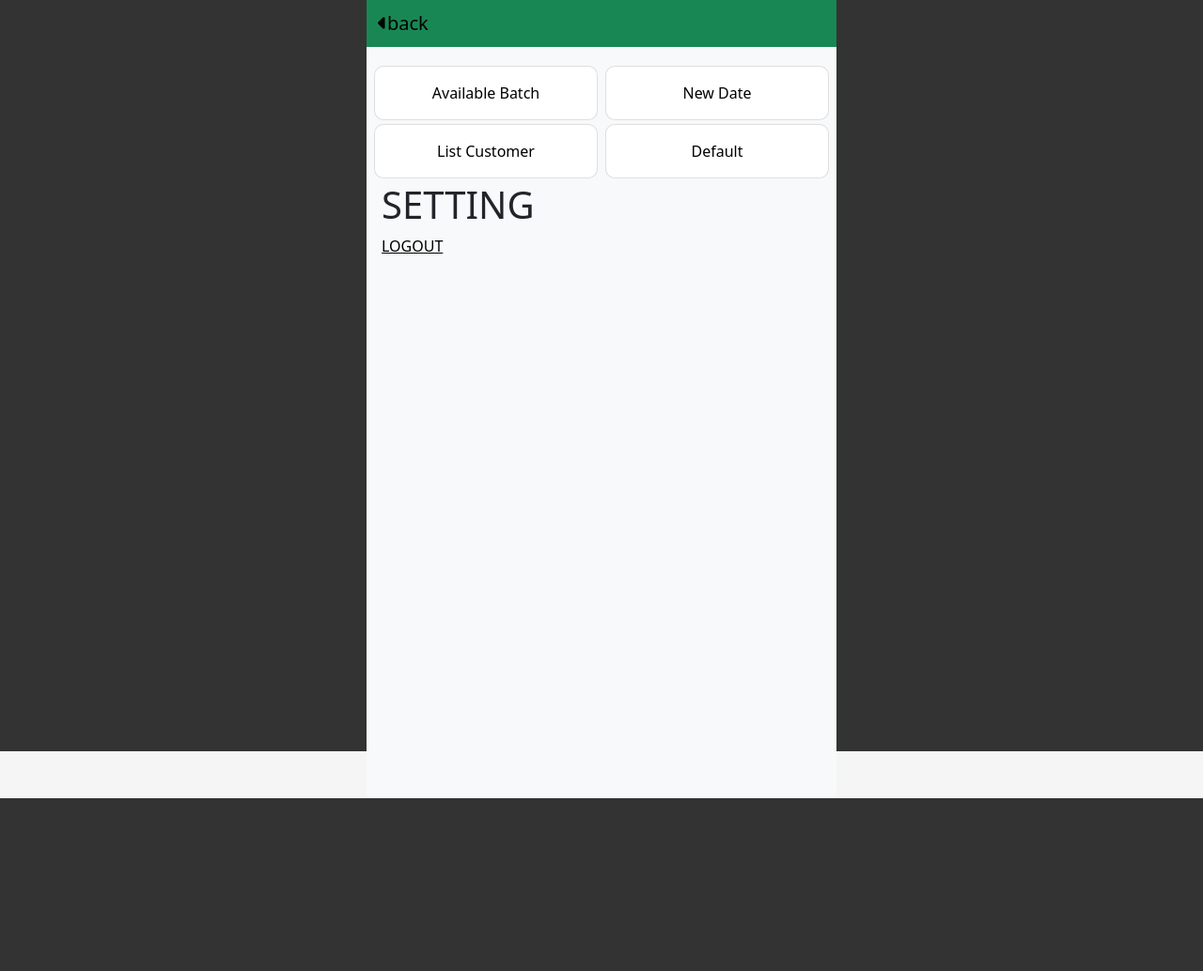
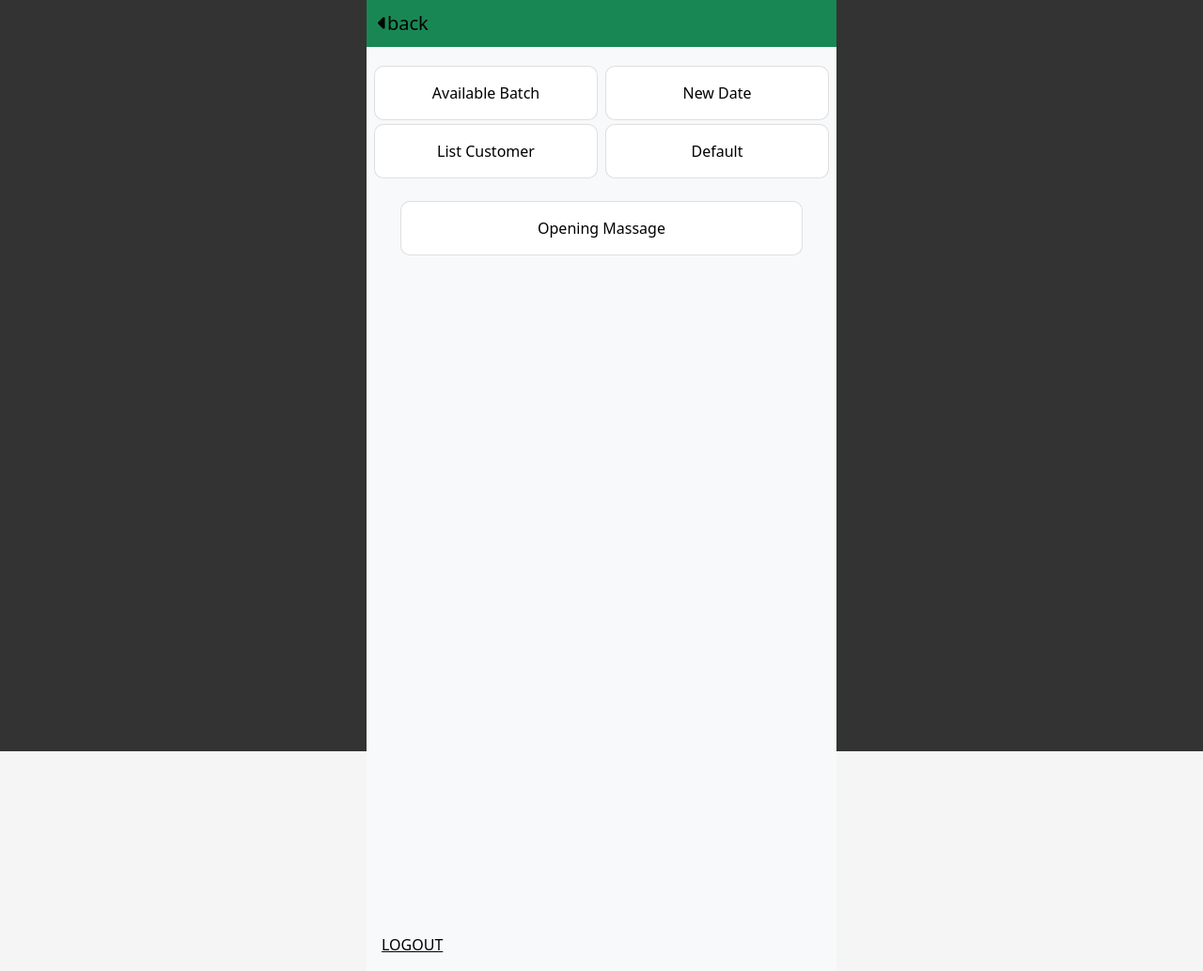
Before and after one commit to sadtechguy/terapiketok_ver3, a Flask app: page /default in a window 1280 px wide. Shown: the whole page at 94% size. Before the commit the page ends 850 px from the top, so only its background shows below. Run offline with Flask 3, Linux system fonts and the light colour scheme; the visitor is signed in with stand-in values (Sample User, id 1); data comes from the database, SQL or seed files in the repository; some libraries are stand-ins or nearby versions.

```diff
--- a/terapiketok/__init__.py
+++ b/terapiketok/__init__.py
@@ -17,7 +17,7 @@ if ENV == "DEV":
     app.config["SQLALCHEMY_DATABASE_URI"] = f"postgresql+psycopg2://{DATABASE_USER}:{DATABASE_PASSWORD}@localhost:5432/{DATABASE_NAME}"
     app.config["SECRET_KEY"] = os.getenv("SECRET_KEY")
     app.config["SESSION_PERMANENT"] = True
-    app.config["PERMANENT_SESSION_LIFETIME"] = 60
+    app.config["PERMANENT_SESSION_LIFETIME"] = 1800
 else:
     app.debug = False
     app.config['SQLALCHEMY_DATABASE_URI'] = ""
--- a/terapiketok/static/style.css
+++ b/terapiketok/static/style.css
@@ -84,3 +84,10 @@ header h2 {
 address {
   font-family: 'Lucida Sans', 'Lucida Sans Regular', 'Lucida Grande', 'Lucida Sans Unicode', Geneva, Verdana, sans-serif;
 }
+
+.alert {
+  background-color: #f0ad4e;  /* Adjust the color as needed */
+  color: #fff;
+  padding: 10px;
+  border-radius: 5px;
+}
--- a/terapiketok/templates/baseboardpanel.html
+++ b/terapiketok/templates/baseboardpanel.html
@@ -45,12 +45,12 @@
                     </a>
                 </div>
                 <div class="col p-0">
-                    <a href="#" style="text-decoration: none;">
+                    <a href={{ url_for('boardpanel.newdate_page') }} style="text-decoration: none;">
                         <div class="card m-1 p-3 text-center" style="border-radius: 10px;">
                             New Date
                         </div>
                     </a>
-                    <a href="#" style="text-decoration: none;">
+                    <a href={{ url_for('boardpanel.default_page') }} style="text-decoration: none;">
                         <div class="card m-1 p-3 text-center" style="border-radius: 10px;">
                             Default
                         </div>
--- a/terapiketok/templates/boardpanel/default.html
+++ b/terapiketok/templates/boardpanel/default.html
@@ -1,5 +1,13 @@
 {% extends 'baseboardpanel.html' %}
 
 {% block content %}
-<h1>SETTING</h1>
+<main class="container bg-light p-0" style="min-height: 100vh;">
+    <div class="p-3">
+        <a href={{ url_for('boardpanel.batch_page') }} style="text-decoration: none;">
+            <div class="card m-1 p-3 text-center" style="border-radius: 10px;">
+                Opening Massage
+            </div>
+        </a>
+    </div>
+</main>
 {% endblock %}
```
Also changed, not shown: terapiketok/forms.py (+7 -1 lines).
